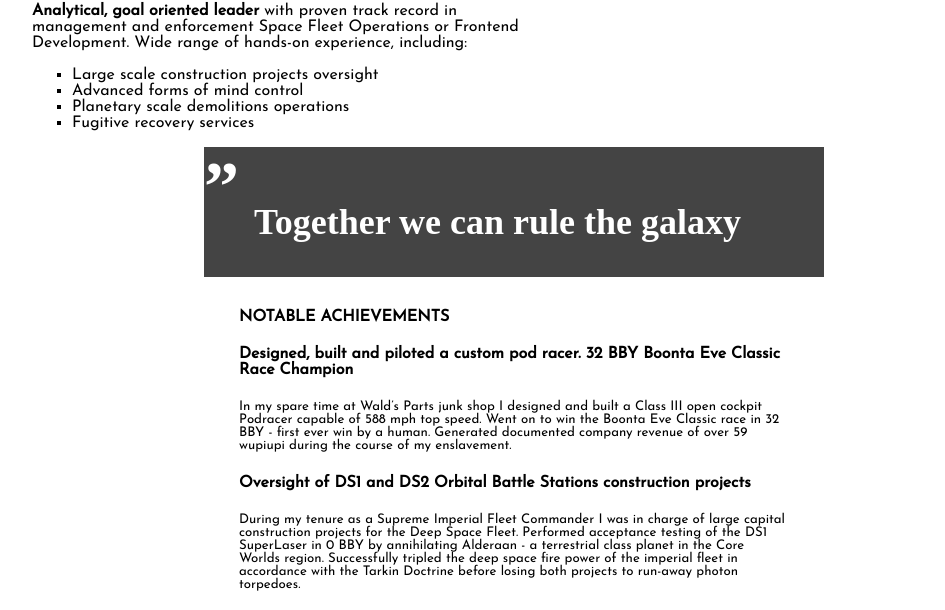
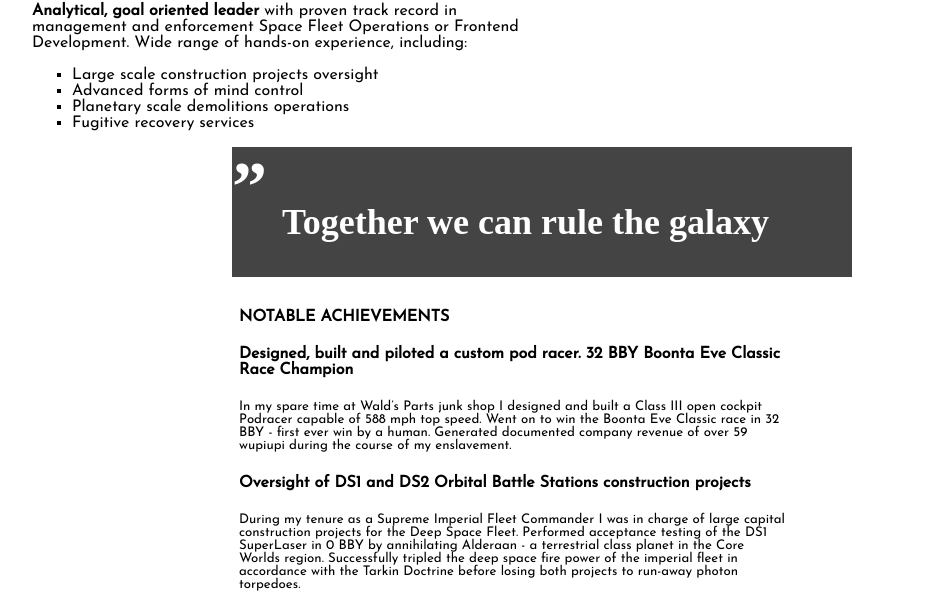
Before and after one commit to partwish/partwish.github.io, a plain HTML site: page index.html in a window 1280 px wide. Shown: the part 301-911 px from the top of the page, without its empty margins (126-1071 px from the left). Drawn offline with Linux system fonts and the light colour scheme.

Commit message:
Update style.css

```diff
--- a/style.css
+++ b/style.css
@@ -29,7 +29,7 @@ ul {
 .main2 {
   height: 130px;
   width: 620px;
-  margin: auto;
+  margin-left: 350px;
   background: #444444;
 }
 .together {
```
